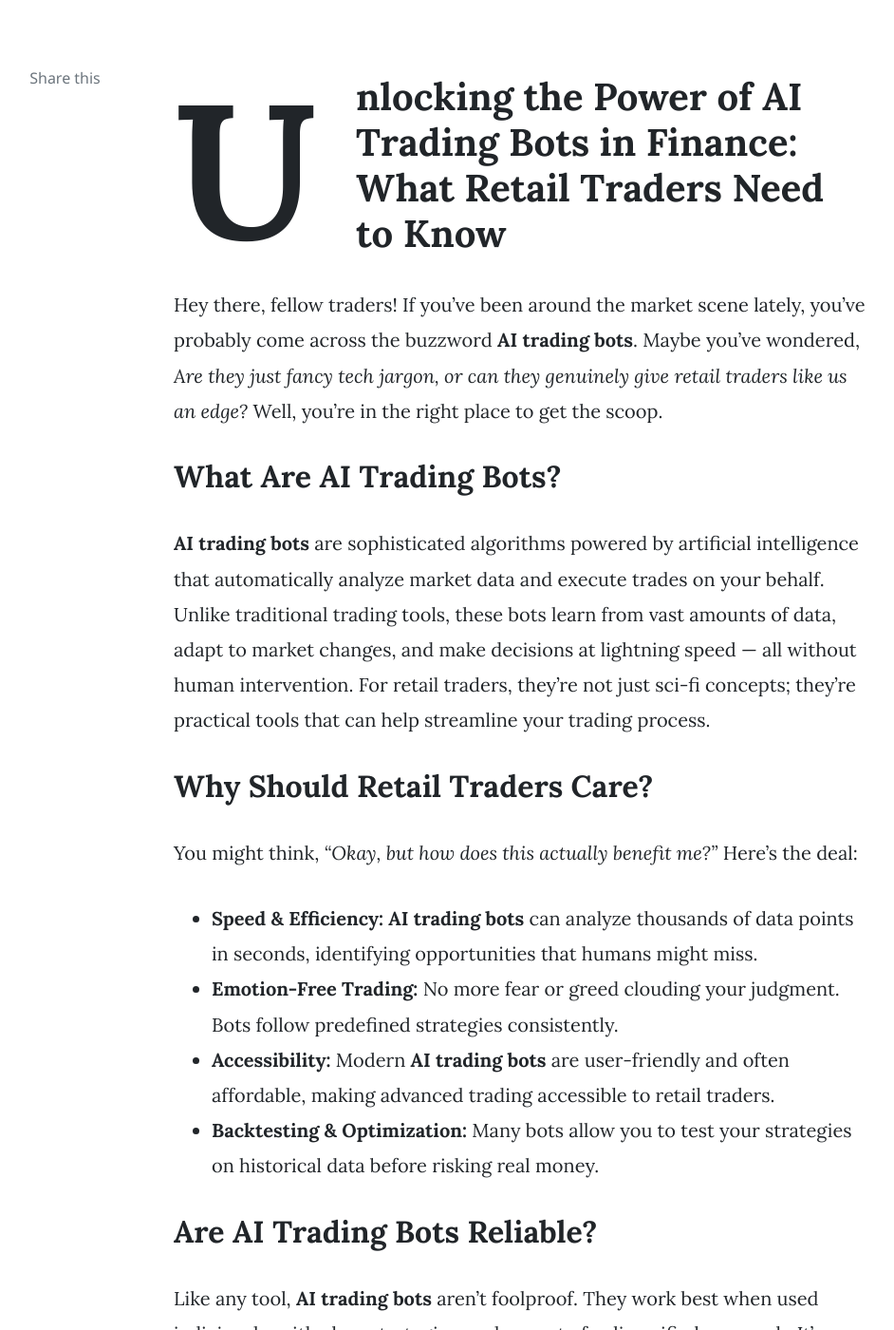
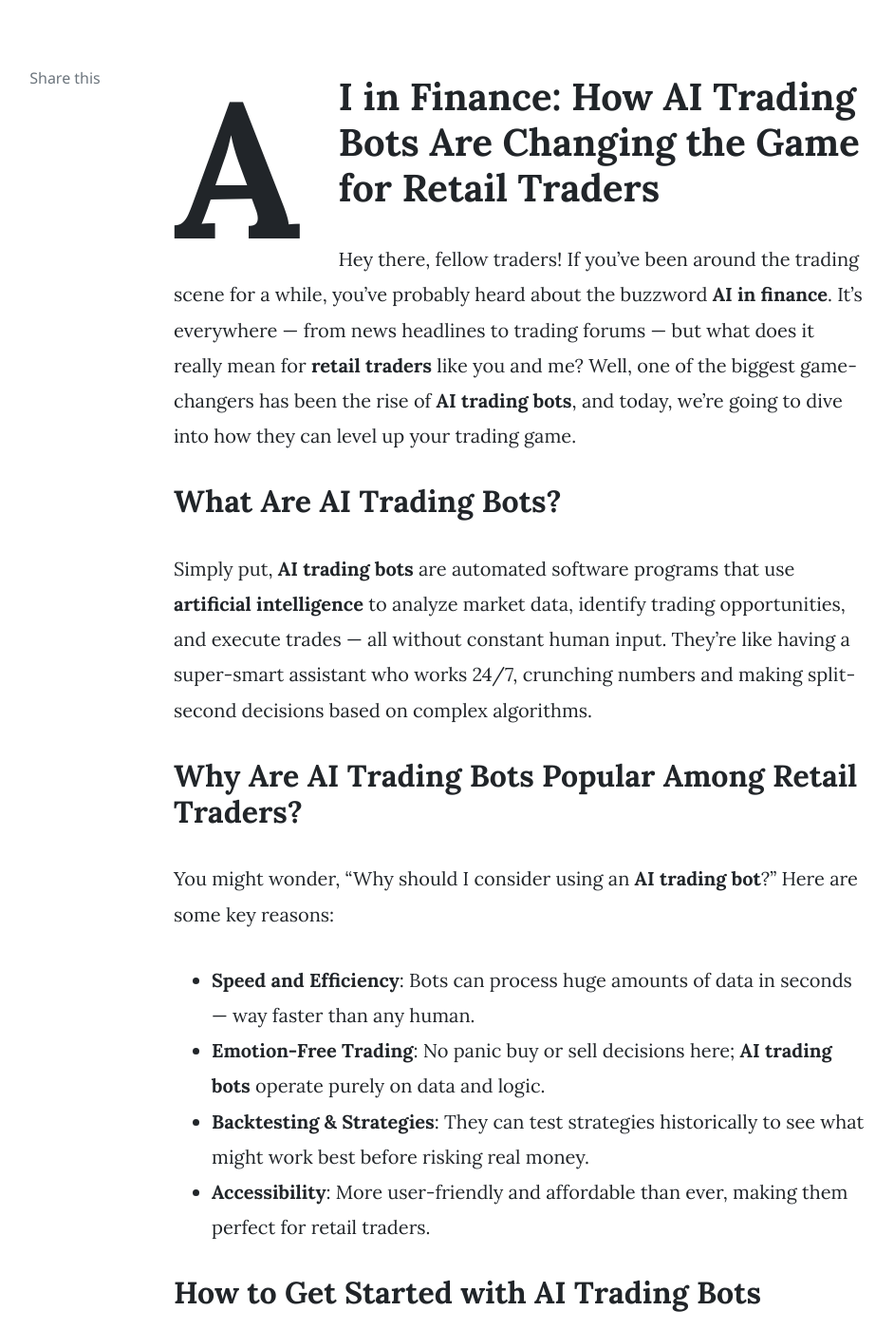
Before and after one commit to reprojekted/mundana-theme-jekyll-master, a Jekyll site: the page built from _posts/2025-04-25-ai-in-finance.md, in a window 1280 px wide and 1400 px high, scrolled down 236 px. Shown: the whole window at 95% size, without its empty margins (187-1129 px from the left). Built offline with Jekyll 4.4.1, drawn with Linux system fonts in a browser that asks for light colours; nearby versions of some CDN libraries; comment, search, counter and statistics services are not loaded; some of the changed text lies outside the part shown.

```diff
--- a/_posts/2025-04-25-ai-in-finance.md
+++ b/_posts/2025-04-25-ai-in-finance.md
@@ -3,44 +3,39 @@
 title: "AI in Finance"
 author: "alex"
 categories: [ "Jekyll", "tutorial" ]
-image: ""https://cdn.jsdelivr.net/gh/reprojekted/mundana-theme-jekyll-master@main/assets/images/ai-in-finance.jpeg""
+image: ""https://cdn.jsdelivr.net/gh/reprojekted/mundana-theme-jekyll-master@main/assets/images/default-slug.jpeg""
 tags: [ "ai-in-finance" ]
 ---
 
-# Unlocking the Power of **AI Trading Bots** in Finance: What Retail Traders Need to Know
+# AI in Finance: How **AI Trading Bots** Are Changing the Game for Retail Traders
 
-Hey there, fellow traders! If you've been around the market scene lately, you've probably come across the buzzword **AI trading bots**. Maybe you’ve wondered, *Are they just fancy tech jargon, or can they genuinely give retail traders like us an edge?* Well, you're in the right place to get the scoop.
+Hey there, fellow traders! If you’ve been around the trading scene for a while, you’ve probably heard about the buzzword **AI in finance**. It’s everywhere — from news headlines to trading forums — but what does it really mean for **retail traders** like you and me? Well, one of the biggest game-changers has been the rise of **AI trading bots**, and today, we’re going to dive into how they can level up your trading game.
 
 ## What Are **AI Trading Bots**?
 
-**AI trading bots** are sophisticated algorithms powered by artificial intelligence that automatically analyze market data and execute trades on your behalf. Unlike traditional trading tools, these bots learn from vast amounts of data, adapt to market changes, and make decisions at lightning speed — all without human intervention. For retail traders, they’re not just sci-fi concepts; they’re practical tools that can help streamline your trading process.
+Simply put, **AI trading bots** are automated software programs that use **artificial intelligence** to analyze market data, identify trading opportunities, and execute trades — all without constant human input. They’re like having a super-smart assistant who works 24/7, crunching numbers and making split-second decisions based on complex algorithms.
 
-## Why Should Retail Traders Care?
+## Why Are **AI Trading Bots** Popular Among Retail Traders?
 
-You might think, *"Okay, but how does this actually benefit me?"* Here’s the deal:
+You might wonder, “Why should I consider using an **AI trading bot**?” Here are some key reasons:
 
-- **Speed & Efficiency:** **AI trading bots** can analyze thousands of data points in seconds, identifying opportunities that humans might miss.
-- **Emotion-Free Trading:** No more fear or greed clouding your judgment. Bots follow predefined strategies consistently.
-- **Accessibility:** Modern **AI trading bots** are user-friendly and often affordable, making advanced trading accessible to retail traders.
-- **Backtesting & Optimization:** Many bots allow you to test your strategies on historical data before risking real money.
+- **Speed and Efficiency**: Bots can process huge amounts of data in seconds — way faster than any human.
+- **Emotion-Free Trading**: No panic buy or sell decisions here; **AI trading bots** operate purely on data and logic.
+- **Backtesting & Strategies**: They can test strategies historically to see what might work best before risking real money.
+- **Accessibility**: More user-friendly and affordable than ever, making them perfect for retail traders.
 
-## Are **AI Trading Bots** Reliable?
+## How to Get Started with **AI Trading Bots**
 
-Like any tool, **AI trading bots** aren’t foolproof. They work best when used judiciously, with clear strategies, and as part of a diversified approach. It’s essential to understand how your chosen bot operates and to monitor its performance regularly.
+Getting started is easier than you might think. Many platforms now offer **AI trading bots** with customizable settings. Just have a little patience, do some research, and choose a bot that matches your risk appetite and trading goals. Remember, it’s essential to monitor and tweak your bot’s performance over time.
 
-## Tips for Getting Started with **AI Trading Bots**
+## Things to Keep in Mind
 
-- Do your homework: Research different bots and read reviews.
-- Start small: Test with a demo account or a small amount of capital.
-- Keep learning: Stay updated on market trends and how your AI tools evolve.
-- Use risk management: Never rely solely on bots. Human oversight is key.
+While **AI trading bots** can be incredibly powerful, they’re not foolproof. Market unpredictability and sudden volatility can still impact outcomes. Always start with small amounts, stay informed, and view bots as tools to assist your decision-making — not replace it.
 
-## The Future of Retail Trading with **AI**
+## Final Thoughts: The Future of Retail Trading
 
-The landscape is rapidly evolving. As **AI trading bots** become smarter and more accessible, retail traders have a golden opportunity to level the playing field. Embracing this technology can help you trade smarter, not harder.
+The integration of **AI in finance** is still evolving, but one thing’s clear: **AI trading bots** are transforming the way retail traders approach the markets. They offer new opportunities to optimize your trades and manage risk more effectively.
 
-## Ready to Take Your Trading to the Next Level?
+**Ready to harness the power of AI in your trading?** Start exploring **AI trading bots** today and see how they can help you take your trading to the next level!
 
-Don’t get left behind! Explore **AI trading bots** today and see how they can help you make more informed, automated trading decisions. Equip yourself with the latest tech, stay vigilant, and watch your trading game reach new heights!
-
-*Happy Trading!*
+Happy trading!
```
